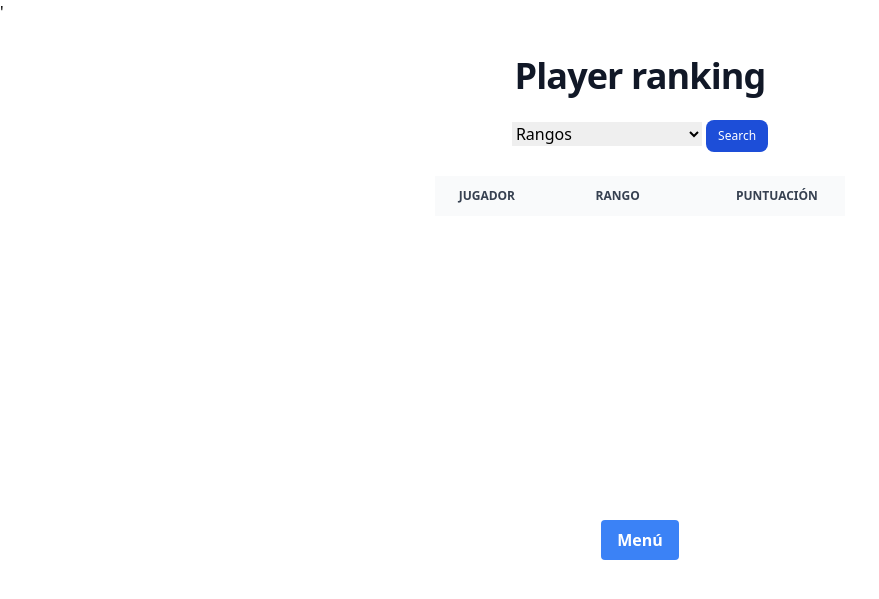
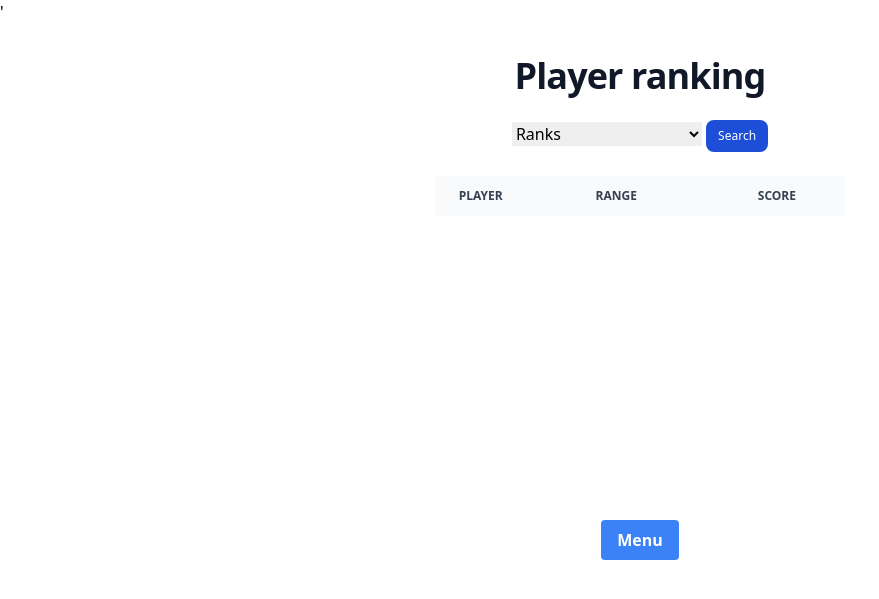
Before and after one commit to sgilcastro/chess, a PHP site: page /index.php?page=rank in a window 1280 px wide. Shown: the top 599 px of the page, without its empty margins (0-879 px from the left). Run offline with PHP 8.4, Linux system fonts and the light colour scheme; data comes from the database, SQL or seed files in the repository; lists and menus that the app fills with data are empty; style sheets or scripts are compiled from the project's sources; some libraries are stand-ins or nearby versions.

Commit message:
mod rank.php

```diff
--- a/inc/rank.php
+++ b/inc/rank.php
@@ -72,8 +72,8 @@ function getPunctuationFromRank($rank)
             <section>
                 <form method='post'>
                     <select name="rank">
-                        <option value="">Rangos</option>
-                        <option value="All ranks">Todos los rangos</option>
+                        <option value="">Ranks</option>
+                        <option value="All ranks">All ranks</option>
                         <option value="Principiante">Principiante</option>
                         <option value="Aficionado">Aficionado</option>
                         <option value="Jugador de club medio">Jugador de club medio</option>
@@ -91,13 +91,13 @@ function getPunctuationFromRank($rank)
                     <thead class="text-xs text-gray-700 uppercase bg-gray-50 dark:bg-gray-700 dark:text-gray-400">
                         <tr>
                             <th scope="col" class="py-3 px-6">
-                                Jugador
+                                Player
                             </th>
                             <th scope="col" class="py-3 px-6">
-                                Rango
+                                Range
                             </th>
                             <th scope="col" class="py-3 px-6 text-center">
-                                Puntuación
+                                Score
                             </th>
                         </tr>
                     </thead>
@@ -127,7 +127,7 @@ function getPunctuationFromRank($rank)
             </div>
 
             <a href="index.php"
-                class="bg-blue-500 hover:bg-blue-700 text-white font-bold py-2 px-4 rounded text-center">Menú</a>
+                class="bg-blue-500 hover:bg-blue-700 text-white font-bold py-2 px-4 rounded text-center">Menu</a>
 
         </div>
     </section>
```
